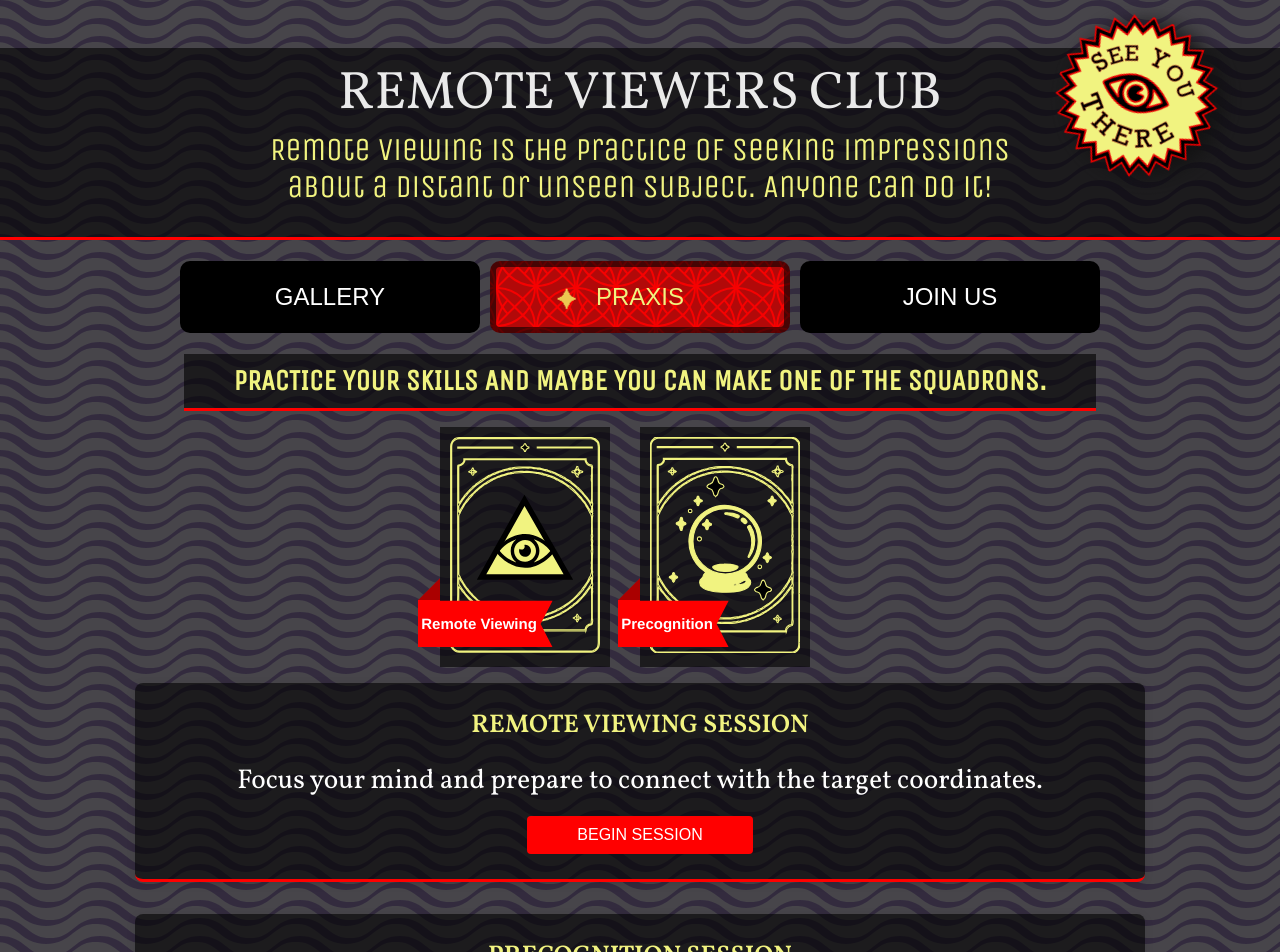
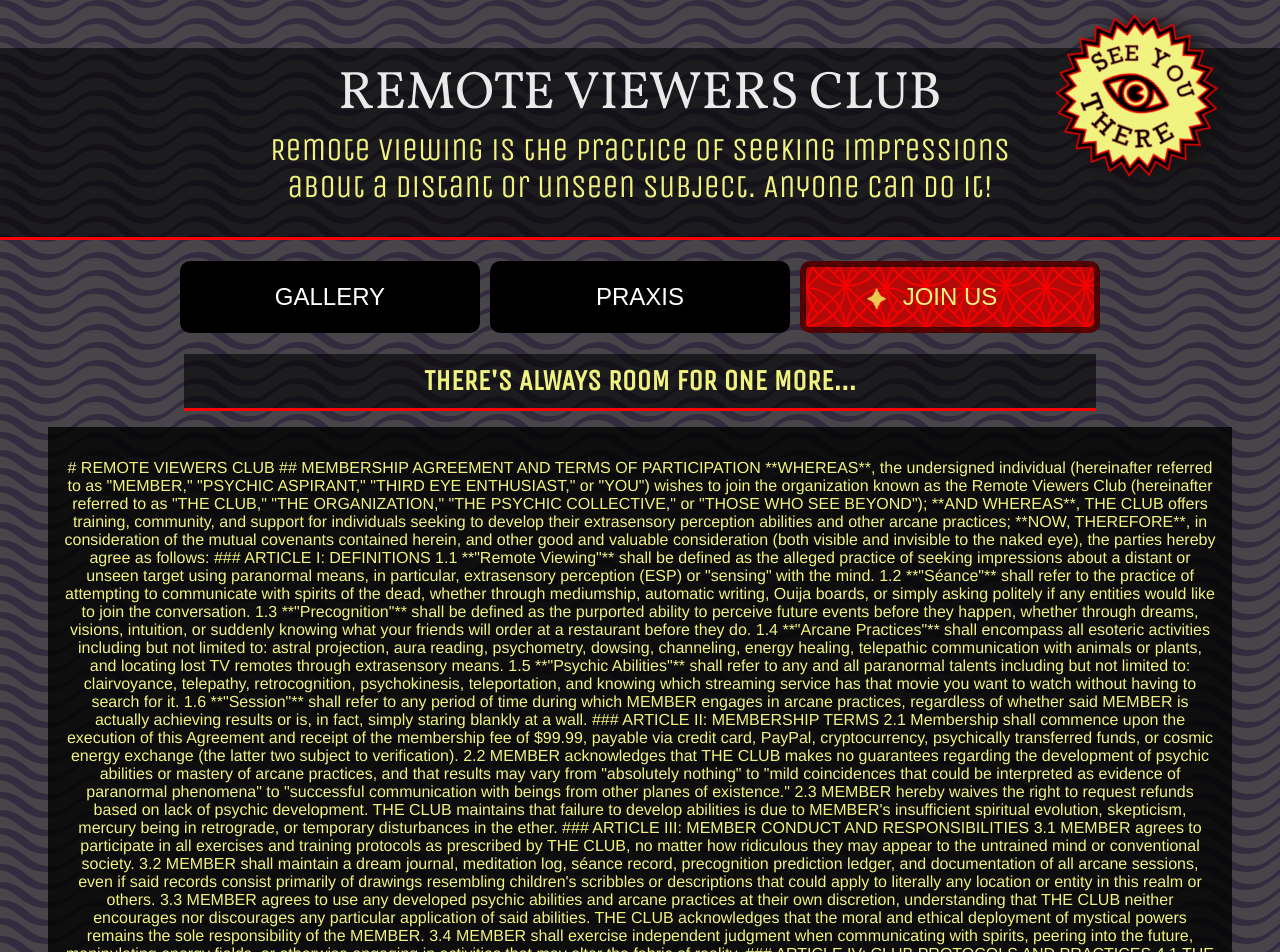
Before and after one commit to drinkingtheink/remote-viewers-club, a Vue app: page / in a window 1280 px wide. Shown: the top 952 px of the page. Built offline with nearby package versions, Linux system fonts and the light colour scheme; a web font is replaced by a local one.

Commit message:
join revamp

```diff
--- a/src/components/AppStage.vue
+++ b/src/components/AppStage.vue
@@ -161,7 +161,7 @@ export default {
     return {
       badgeMap: badgeMap,
       activeBadge: null,
-      activeSection: 'praxis',
+      activeSection: 'join',
     }
   },
   methods: {
--- a/src/components/Join.vue
+++ b/src/components/Join.vue
@@ -1,8 +1,10 @@
 <template>
   <div class="join-us">
     <h2 class="intro">There's always room for one more...</h2>
-    <section class="tos stage">
-            <h2>REMOTE VIEWERS CLUB || MEMBERSHIP AGREEMENT AND TERMS OF PARTICIPATION</h2>
+
+    <section class="tos">
+      <p># REMOTE VIEWERS CLUB
+## MEMBERSHIP AGREEMENT AND TERMS OF PARTICIPATION
 
 **WHEREAS**, the undersigned individual (hereinafter referred to as "MEMBER," "PSYCHIC ASPIRANT," "THIRD EYE ENTHUSIAST," or "YOU") wishes to join the organization known as the Remote Viewers Club (hereinafter referred to as "THE CLUB," "THE ORGANIZATION," "THE PSYCHIC COLLECTIVE," or "THOSE WHO SEE BEYOND");
 
@@ -10,7 +12,7 @@
 
 **NOW, THEREFORE**, in consideration of the mutual covenants contained herein, and other good and valuable consideration (both visible and invisible to the naked eye), the parties hereby agree as follows:
 
-            <h2>ARTICLE I: DEFINITIONS</h2>
+### ARTICLE I: DEFINITIONS
 
 1.1 **"Remote Viewing"** shall be defined as the alleged practice of seeking impressions about a distant or unseen target using paranormal means, in particular, extrasensory perception (ESP) or "sensing" with the mind.
 
@@ -111,28 +113,22 @@
 
 CLUB REPRESENTATIVE: _______________________________
 
-            *Note: By signing this document, MEMBER confirms they have read and understood all terms, or have at least attempted to perceive them psychically. This Agreement is binding in this dimension and all parallel realities.*
+*Note: By signing this document, MEMBER confirms they have read and understood all terms, or have at least attempted to perceive them psychically. This Agreement is binding in this dimension and all parallel realities.*</p>
     </section>
   </div>
 </template>
 
-<script setup>
-
+<script>
+export default {
+    name: 'Join',
+}
 </script>
 
 <style>
-.join-us {
-    min-height: 50rem;
-}
-
 .tos {
-    text-align: left;
-}
-
-.tos p {
-    background: white;
-    border: 10px solid rgba(0,0,0,0.8);
-    padding: 10px;
-    color: #222;
+  background-color: rgba(0,0,0,0.8);
+  width: 90%;
+  margin: 0 auto;
+  padding: 1rem;
 }
 </style>
```
Lines whose indentation alone changed are shown as unchanged.
